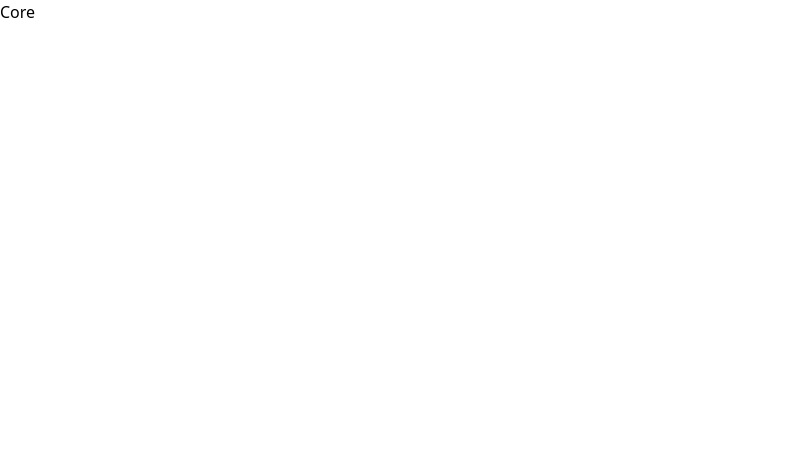
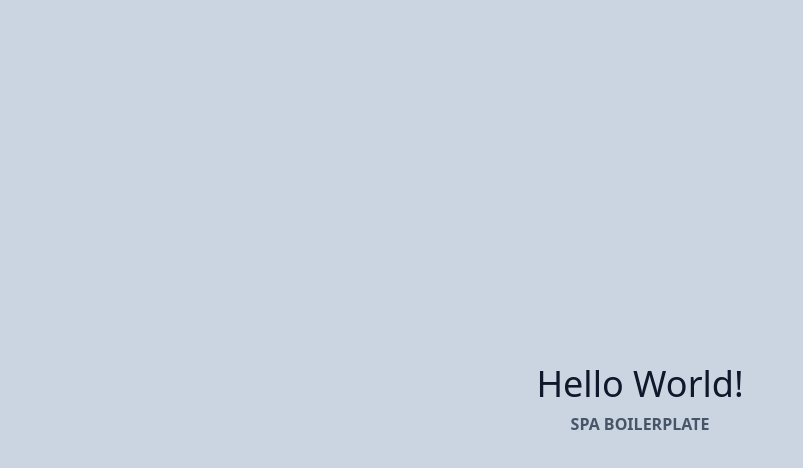
Before and after one commit to ibbatta/frontend-boilerplate, a React (Vite) app: page / in a window 1280 px wide. Shown: the top 468 px of the page, without its empty margins (0-803 px from the left). Built offline with nearby package versions, Linux system fonts and the light colour scheme.

Commit message:
prepare core template

```diff
--- a/index.html
+++ b/index.html
@@ -7,7 +7,7 @@
     <title>SPA Boilerplate</title>
   </head>
   <body>
-    <div id="root"></div>
+    <div id="root" />
     <script type="module" src="/src/main.tsx"></script>
   </body>
 </html>
--- a/src/index.css
+++ b/src/index.css
@@ -1,14 +1,13 @@
+@import url("./reset.css");
+
 @tailwind base;
 @tailwind components;
 @tailwind utilities;
 
-html,
 body {
-  width: 100vw;
-  height: 100vh;
+  min-width: 100vw;
+  min-height: 100vh;
+  height: 100%;
+  position: relative;
+  overflow-y: hidden;
 }
-
-#root {
-  width: 100vw;
-  height: 100vh;
-}
--- a/src/modules/Core/index.tsx
+++ b/src/modules/Core/index.tsx
@@ -1,7 +1,8 @@
 function Core() {
   return (
-    <div>
-      <h1>Core</h1>
+    <div className="w-screen h-screen flex flex-col justify-center items-center gap-2 bg-slate-300">
+      <h1 className="font-thin text-4xl text-slate-900">Hello World!</h1>
+      <h2 className="font-bold uppercase text-slate-600">SPA Boilerplate</h2>
     </div>
   );
 }
--- /dev/null
+++ b/src/reset.css
@@ -0,0 +1,111 @@
+*:where(
+    :not(html, iframe, canvas, img, svg, video, audio):not(svg *, symbol *)
+  ) {
+  all: unset;
+  display: revert;
+}
+
+/* Preferred box-sizing value */
+*,
+*::before,
+*::after {
+  box-sizing: border-box;
+}
+
+/* Fix mobile Safari increase font-size on landscape mode */
+html {
+  -moz-text-size-adjust: none;
+  -webkit-text-size-adjust: none;
+  text-size-adjust: none;
+}
+
+/* Reapply the pointer cursor for anchor tags */
+a,
+button {
+  cursor: revert;
+}
+
+/* Remove list styles (bullets/numbers) */
+ol,
+ul,
+menu,
+summary {
+  list-style: none;
+}
+
+/* Firefox: solve issue where nested ordered lists continue numbering from parent (https://bugzilla.mozilla.org/show_bug.cgi?id=1881517) */
+ol {
+  counter-reset: revert;
+}
+
+/* For images to not be able to exceed their container */
+img {
+  max-inline-size: 100%;
+  max-block-size: 100%;
+}
+
+/* removes spacing between cells in tables */
+table {
+  border-collapse: collapse;
+}
+
+/* Safari - solving issue when using user-select:none on the <body> text input doesn't working */
+input,
+textarea {
+  -webkit-user-select: auto;
+}
+
+/* revert the 'white-space' property for textarea elements on Safari */
+textarea {
+  white-space: revert;
+}
+
+/* minimum style to allow to style meter element */
+meter {
+  -webkit-appearance: revert;
+  appearance: revert;
+}
+
+/* preformatted text - use only for this feature */
+:where(pre) {
+  all: revert;
+  box-sizing: border-box;
+}
+
+/* reset default text opacity of input placeholder */
+::placeholder {
+  color: unset;
+}
+
+/* fix the feature of 'hidden' attribute.
+ display:revert; revert to element instead of attribute */
+:where([hidden]) {
+  display: none;
+}
+
+/* revert for bug in Chromium browsers
+ - fix for the content editable attribute will work properly.
+ - webkit-user-select: auto; added for Safari in case of using user-select:none on wrapper element*/
+:where([contenteditable]:not([contenteditable="false"])) {
+  -moz-user-modify: read-write;
+  -webkit-user-modify: read-write;
+  overflow-wrap: break-word;
+  -webkit-line-break: after-white-space;
+  -webkit-user-select: auto;
+}
+
+/* apply back the draggable feature - exist only in Chromium and Safari */
+:where([draggable="true"]) {
+  -webkit-user-drag: element;
+}
+
+/* Revert Modal native behavior */
+:where(dialog:modal) {
+  all: revert;
+  box-sizing: border-box;
+}
+
+/* Remove details summary webkit styles */
+::-webkit-details-marker {
+  display: none;
+}
```
